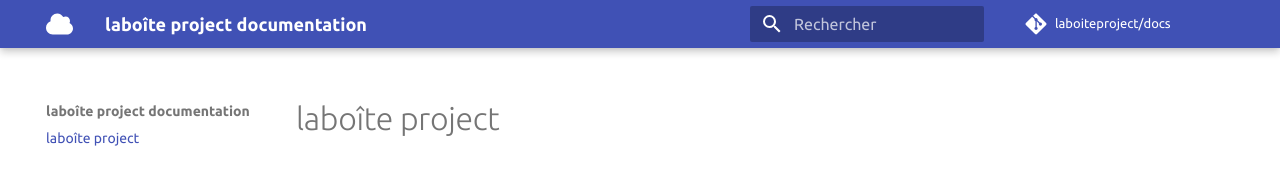
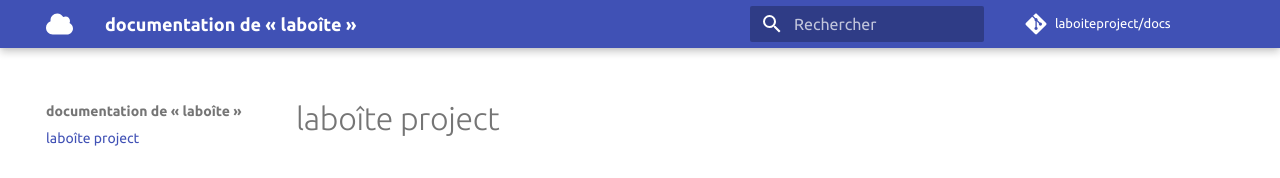
Before and after one commit to laboiteproject/docs, an MkDocs documentation site: the page built from src/index.md, in a window 1280 px wide. Shown: the top 178 px of the page. Built offline with MkDocs 1.6.1 and Material for MkDocs 9.7.7, drawn with Linux system fonts in a browser that asks for light colours; comment, search, counter and statistics services are not loaded.

Commit message:
update global site name

```diff
--- a/mkdocs.yml
+++ b/mkdocs.yml
@@ -1,4 +1,4 @@
-site_name: laboîte project documentation
+site_name:  documentation de « laboîte »
 site_author: laboîte team
 copyright: 2020 © laboîte team
 repo_name: laboiteproject/docs
```
